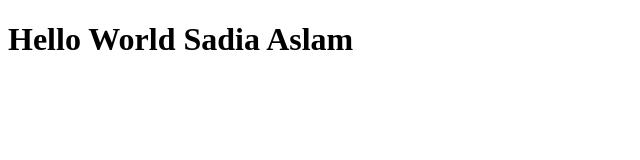
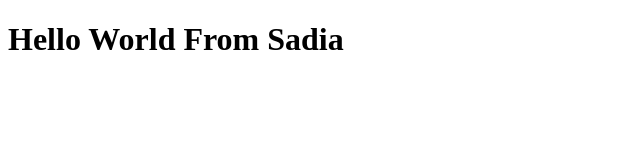
Before and after one commit to Sadia555/Assignment1-AIC-Batch-35, a plain HTML site: page index.html in a window 1280 px wide. Shown: the whole page, without its empty margins (0-640 px from the left). Drawn offline with Linux system fonts and the light colour scheme.

Commit message:
Update index.html

```diff
--- a/index.html
+++ b/index.html
@@ -6,6 +6,6 @@
     <title>Document</title>
 </head>
 <body>
-    <h1> Hello World Sadia Aslam</h1>
+    <h1> Hello World From Sadia</h1>
 </body>
 </html>
```
